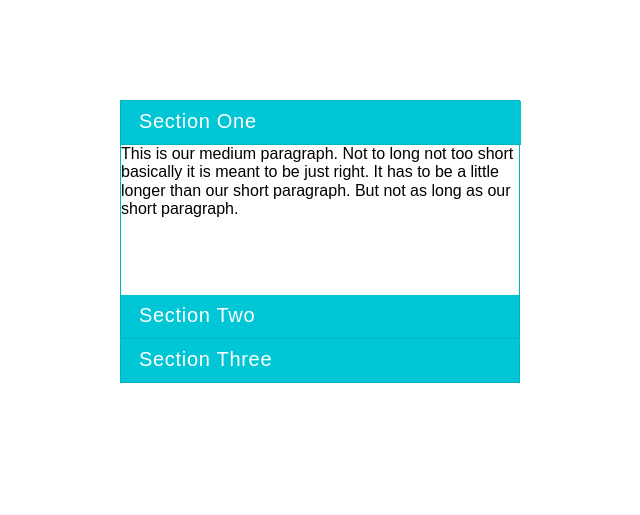
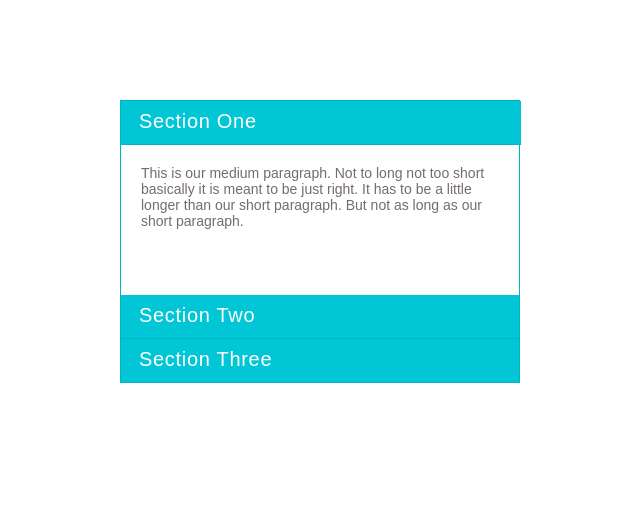
Before and after one commit to farstrider777/jquery_accordion, a plain HTML site: page index.html in a window 1280 px wide. Shown: the whole page, without its empty margins (80-720 px from the left). Drawn offline with Linux system fonts and the light colour scheme.

Commit message:
finished readme

```diff
--- a/css/style.scss
+++ b/css/style.scss
@@ -19,6 +19,14 @@ div div{
   letter-spacing: .7px;
 }
 
+article{
+  padding-left: 20px;
+  padding-top: 20px;
+  padding-right: 20px;
+  color: #756C6C;
+  font-size: 14px;
+  font-weight: lighter;
+}
 
 .expanded {
   height: 194px;
--- a/index.html
+++ b/index.html
@@ -1,7 +1,7 @@
 <!DOCTYPE html>
 <html>
   <head>
-    <title>Project Name Here</title>
+    <title>JQuery Accordion</title>
 
     <link rel="stylesheet" href="css/normalize.css">
     <link rel="stylesheet" href="css/style.css">
```
Also changed, not shown: css/style.css, 1 other file.
